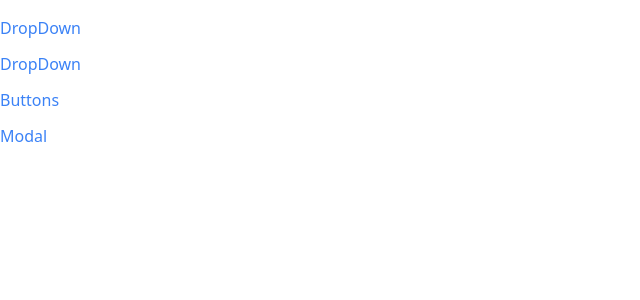
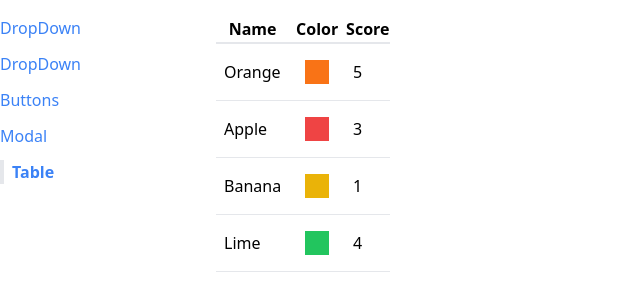
Before and after one commit to TomSuykerbuyk1969/ReactCursus, a React (Create React App) app in the folder comps/: page /table in a window 1280 px wide. Shown: the top 300 px of the page, without its empty margins (0-640 px from the left). Built offline with nearby package versions, Linux system fonts and the light colour scheme.

Commit message:
chaptwer 15

```diff
--- a/comps/src/App.js
+++ b/comps/src/App.js
@@ -4,6 +4,7 @@
 import Route from './components/Route';
 import ButtonPage from './pages/ButtonPage'
 import ModelPage from './pages/Modalpage';
+import TablePage from './pages/TablePage';
 
 function App() {
     return (
@@ -22,6 +23,9 @@
                 <Route path='/modal'>
                     <ModelPage />
                 </Route>
+                <Route path='/table'>
+                    <TablePage />
+                </Route>
             </div>
         </div>
     );
--- a/comps/src/components/Sidebar.js
+++ b/comps/src/components/Sidebar.js
@@ -5,7 +5,8 @@
         {label: 'DropDown', path: '/' },
         {label: 'DropDown', path: '/accordion' },
         {label: 'Buttons', path: '/buttons' },
-        {label: 'Modal', path: '/modal' }
+        {label: 'Modal', path: '/modal' },
+        {label: 'Table', path: '/table' }
     ];
 
     const rederedLinks = Links.map((link) => {
--- /dev/null
+++ b/comps/src/components/Table.js
@@ -0,0 +1,31 @@
+import { GoCloudDownload } from "react-icons/go";
+
+function Table({data, config, keyFn}) {
+    const renderedheaders = config.map((column) => {
+        return <th key={column.label}>{column.label}</th>
+    });
+    const renderedRows = data.map((rowData) => {
+        const rederedCells = config.map((column) => {
+            return <td className='p-2' key={column.label}>{column.render(rowData)}</td>
+        });
+
+        return(
+            <tr className="border-b" key={keyFn(rowData)}>
+                {rederedCells}
+            </tr>
+        );
+    });
+
+    return (
+        <table className="table=-auto border-spacing-2">
+            <thead>
+                <tr className="border-b-2">
+                    {renderedheaders}
+                </tr>
+            </thead>
+            <tbody>{renderedRows}</tbody>
+        </table>
+    );
+}
+
+export default Table;
--- /dev/null
+++ b/comps/src/pages/TablePage.js
@@ -0,0 +1,37 @@
+import Table from "../components/Table";
+
+function tablePage() {
+    const data = [
+        { name: 'Orange',color: 'bg-orange-500', score: 5 },
+        { name: 'Apple',color: 'bg-red-500', score: 3 },
+        { name: 'Banana',color: 'bg-yellow-500', score: 1 },
+        { name: 'Lime',color: 'bg-green-500', score: 4 },
+    ];
+
+    const config = [
+        {
+            label: 'Name',
+            render: (rowData) => rowData.name
+        },
+        {
+            label: 'Color',
+            render: (rowData) => <div className={`p-3 m-2 ${rowData.color}`}></div>
+        },
+        {
+            label: 'Score',
+            render: (rowData) => rowData.score
+        },
+    ];
+
+    const keyFn = (fruit) => {
+        return fruit.name;
+    };
+
+    return (
+        <div>
+            <Table data={data} config={config} keyFn={keyFn}/>
+        </div>
+    );
+}
+
+export default tablePage;
```
